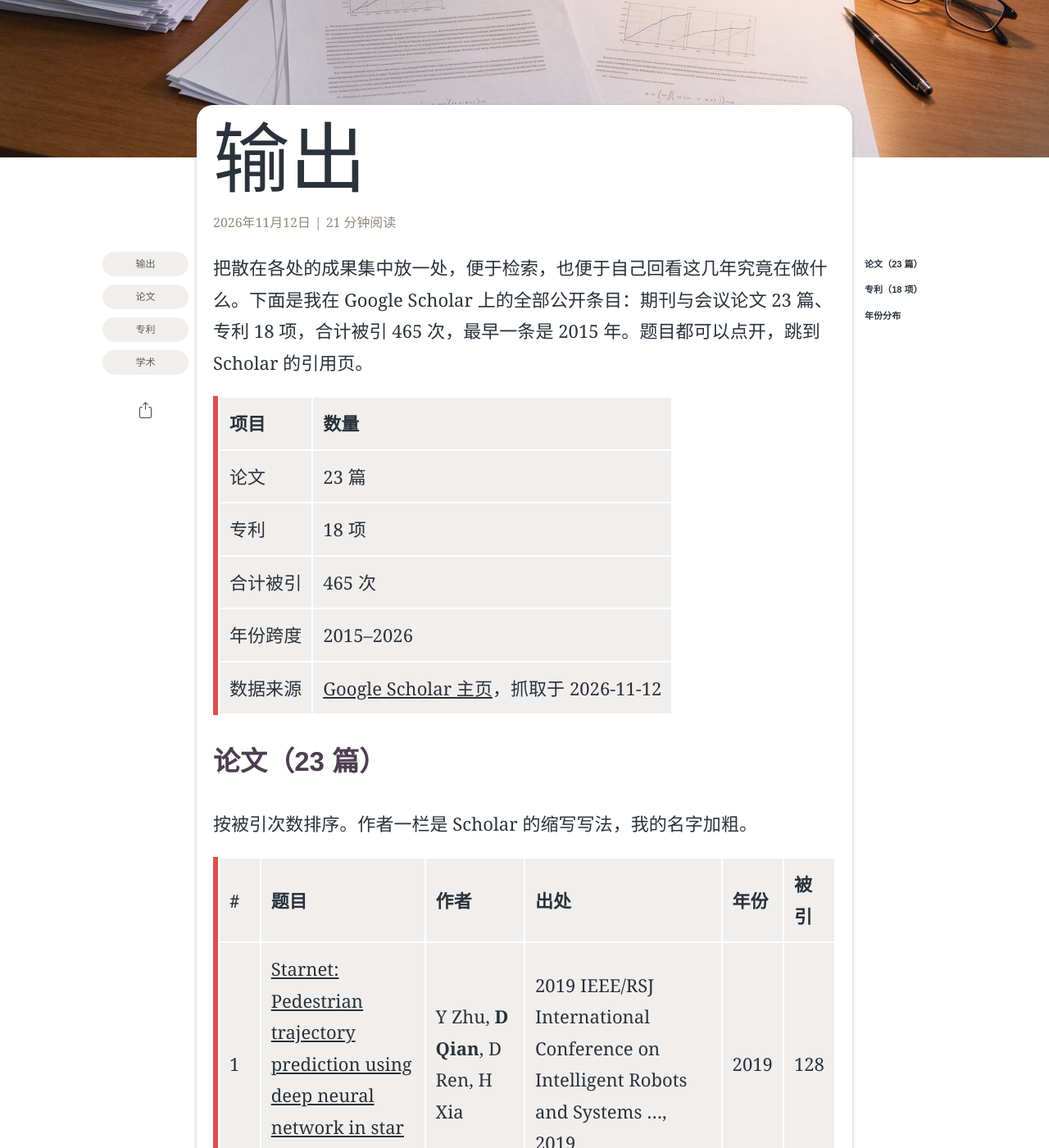
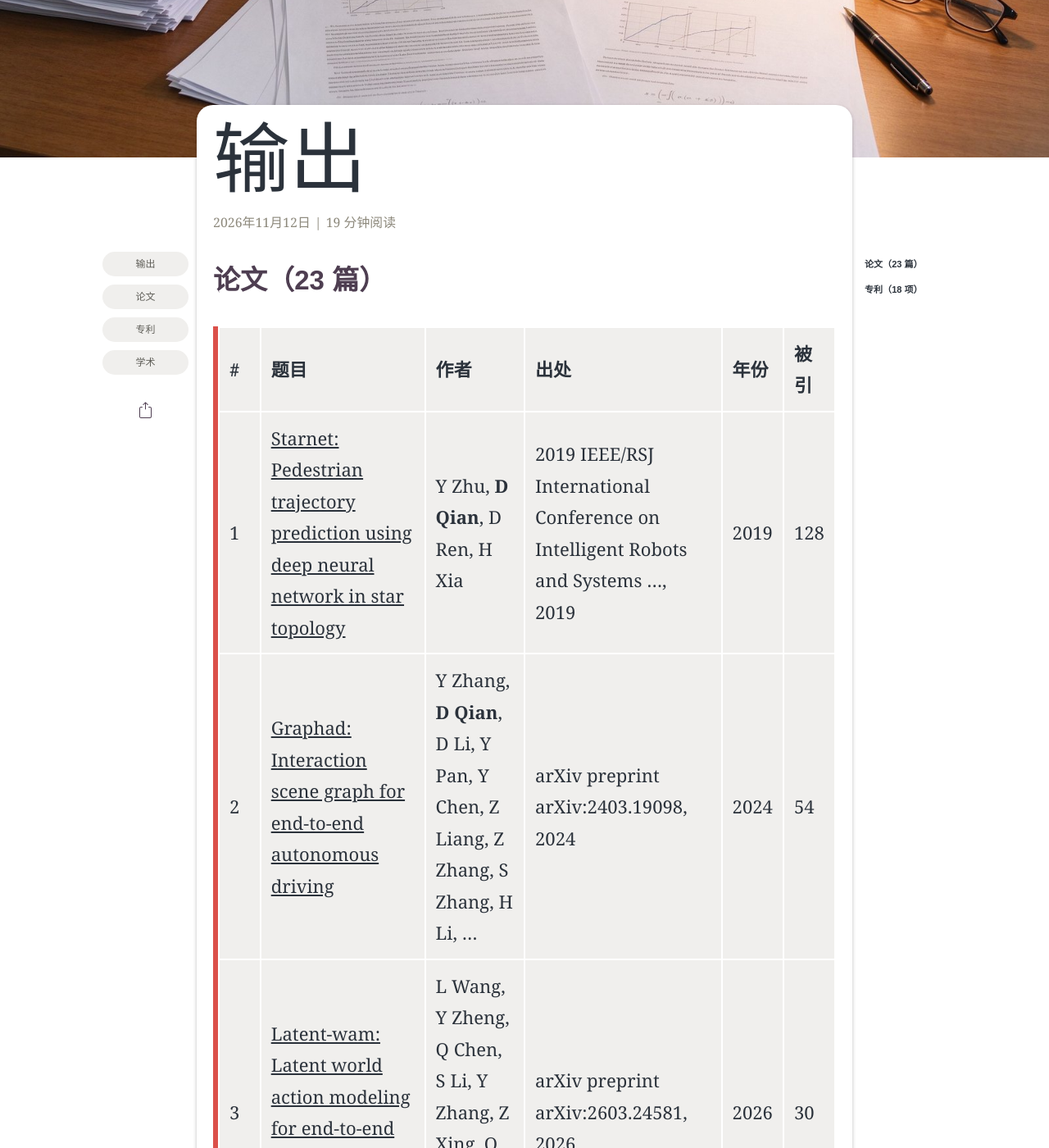
Before and after one commit to nanxiangshui/nanxiangshui.github.io, a Jekyll site: the page built from _posts/2026-11-12-output.md, in a window 1280 px wide and 1400 px high, scrolled down 475 px. Shown: the whole window at 82% size. Built offline with Jekyll 4.4.1, drawn with Linux system fonts in a browser that asks for light colours; some web fonts are replaced; some of the changed text lies outside the part shown.

Commit message:
content: modify contents

```diff
--- a/_posts/2026-11-12-output.md
+++ b/_posts/2026-11-12-output.md
@@ -11,19 +11,7 @@ author: Deheng Qian
 toc: yes
 ---
 
-把散在各处的成果集中放一处，便于检索，也便于自己回看这几年究竟在做什么。下面是我在 Google Scholar 上的全部公开条目：期刊与会议论文 23 篇、专利 18 项，合计被引 465 次，最早一条是 2015 年。题目都可以点开，跳到 Scholar 的引用页。
-
-| 项目 | 数量 |
-| --- | --- |
-| 论文 | 23 篇 |
-| 专利 | 18 项 |
-| 合计被引 | 465 次 |
-| 年份跨度 | 2015–2026 |
-| 数据来源 | [Google Scholar 主页](https://scholar.google.com/citations?user=-KuuLsQAAAAJ&hl=zh-CN)，抓取于 2026-11-12 |
-
 ## 论文（23 篇）
-
-按被引次数排序。作者一栏是 Scholar 的缩写写法，我的名字加粗。
 
 | # | 题目 | 作者 | 出处 | 年份 | 被引 |
 | --- | --- | --- | --- | --- | --- |
@@ -75,20 +63,3 @@ toc: yes
 | 16 | [Image processing method and apparatus](https://scholar.google.com/citations?view_op=view_citation&hl=en&user=-KuuLsQAAAAJ&pagesize=100&citation_for_view=-KuuLsQAAAAJ:W7OEmFMy1HYC) | 申请公开 · 15/842,190 | 2018 | 14 |
 | 17 | [Target detection method and apparatus](https://scholar.google.com/citations?view_op=view_citation&hl=en&user=-KuuLsQAAAAJ&pagesize=100&citation_for_view=-KuuLsQAAAAJ:IjCSPb-OGe4C) | 申请公开 · 15/825,951 | 2018 | 6 |
 | 18 | [Image processing apparatus and method](https://scholar.google.com/citations?view_op=view_citation&hl=en&user=-KuuLsQAAAAJ&pagesize=100&citation_for_view=-KuuLsQAAAAJ:YsMSGLbcyi4C) | 申请公开 · 15/794,677 | 2018 | 0 |
-
-## 年份分布
-
-| 年份 | 条目数 |
-| --- | --- |
-| 未标注 | 1 |
-| 2026 | 5 |
-| 2025 | 2 |
-| 2024 | 3 |
-| 2023 | 1 |
-| 2022 | 3 |
-| 2021 | 6 |
-| 2020 | 7 |
-| 2019 | 3 |
-| 2018 | 5 |
-| 2016 | 4 |
-| 2015 | 1 |
```
Also changed, not shown: _posts/2026-11-12-reading-list.md (+1 -7 lines).
